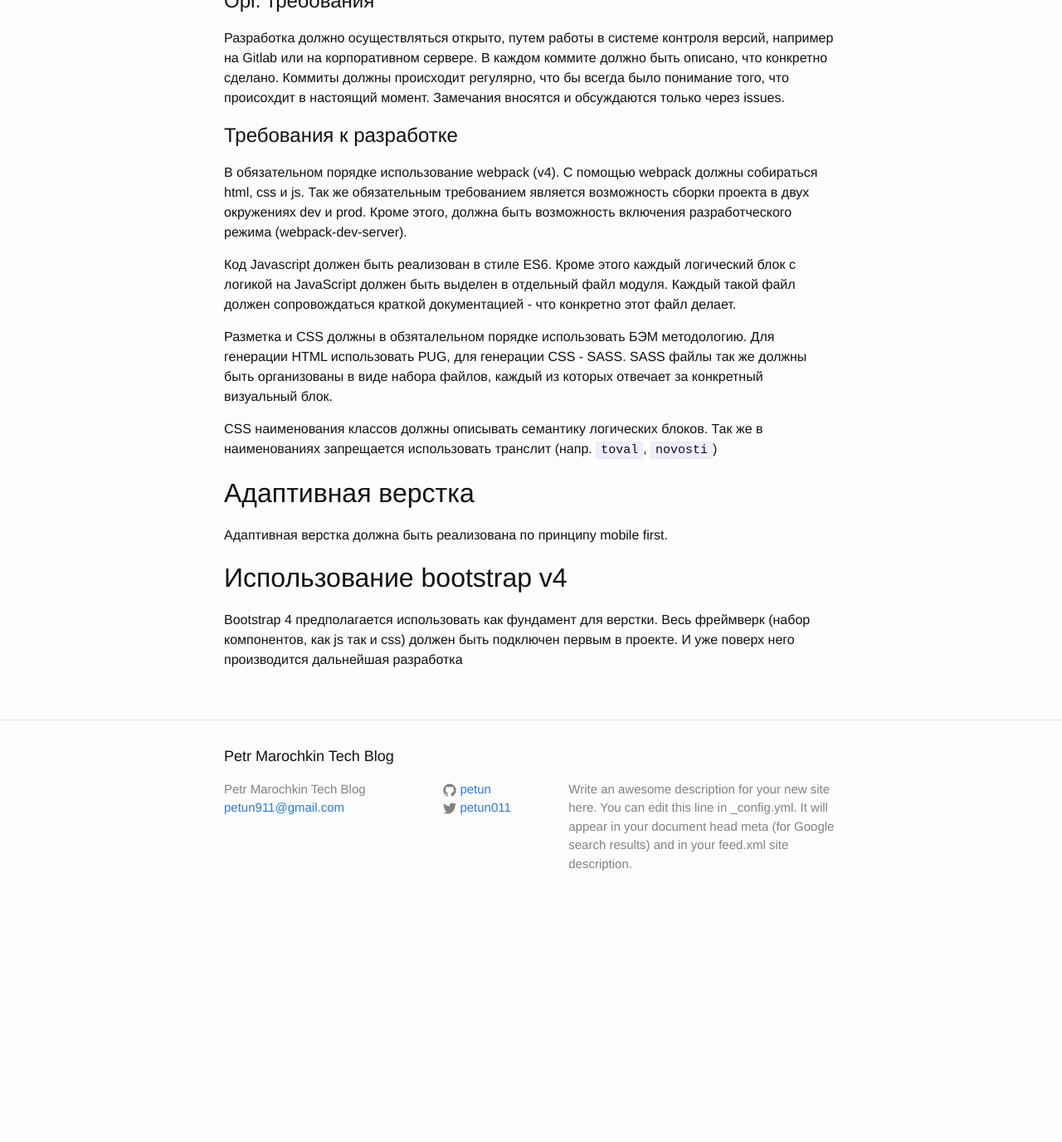
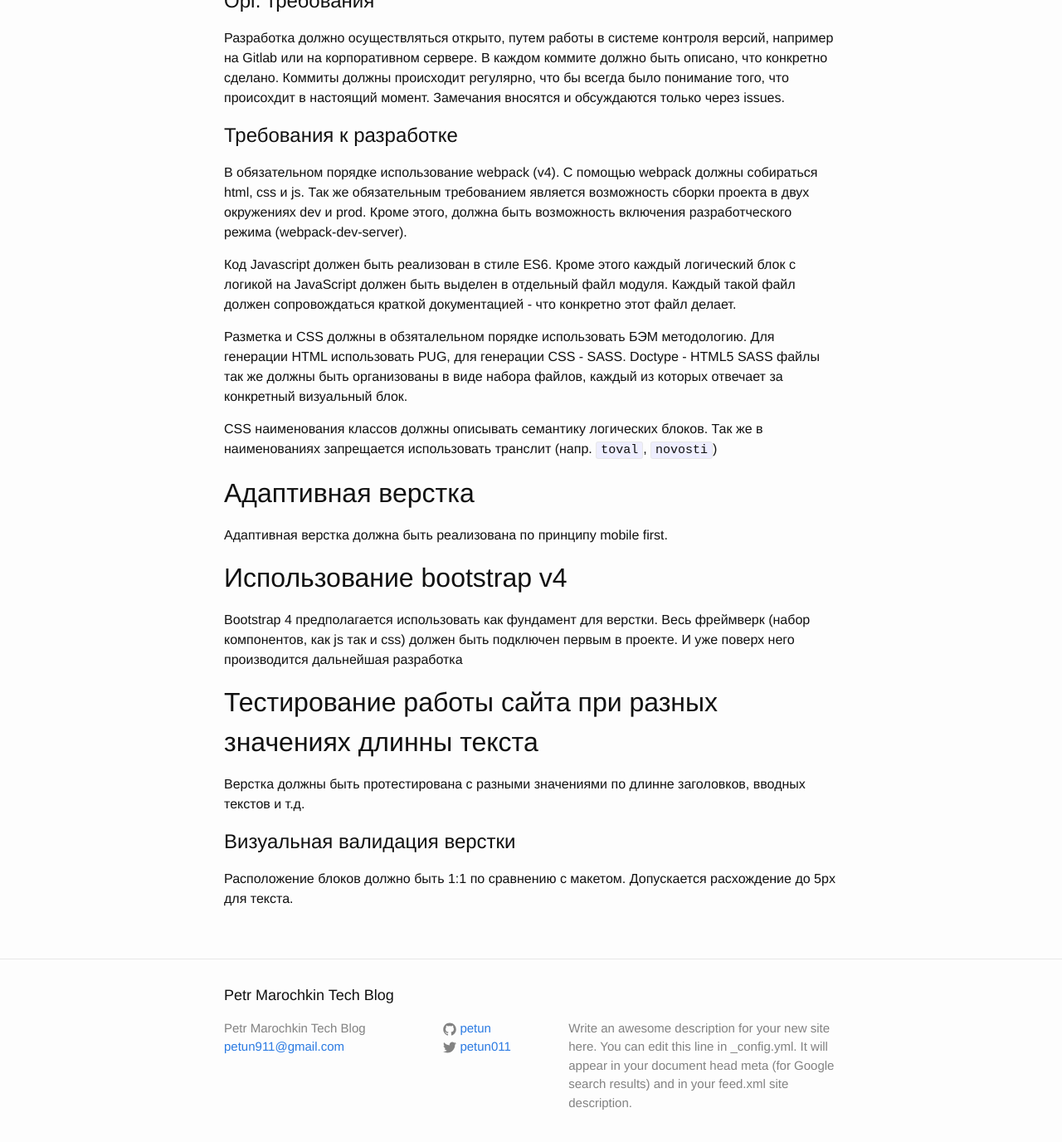
Before and after one commit to petun/petun.github.io, a Jekyll site: the page built from _posts/2016-08-03-html-requirments-for-bootstrap.markdown, in a window 1280 px wide and 1400 px high, scrolled down 3112 px. Shown: the top 1376 px of the window at 83% size. Built offline with Jekyll 4.4.1, drawn with Linux system fonts in a browser that asks for light colours; before the commit the page ends 4224 px from its top, so only the background shows below that.

Commit message:
Update 2016-08-03-html-requirments-for-bootstrap.markdown

```diff
--- a/_posts/2016-08-03-html-requirments-for-bootstrap.markdown
+++ b/_posts/2016-08-03-html-requirments-for-bootstrap.markdown
@@ -159,7 +159,7 @@ Yii2 Framework предоставляет очень большие возмож
 
 Код Javascript должен быть реализован в стиле ES6. Кроме этого каждый логический блок с логикой на JavaScript должен быть выделен в отдельный файл модуля. Каждый такой файл должен сопровождаться краткой документацией - что конкретно этот файл делает.
 
-Разметка и CSS должны в обзяталельном порядке использовать БЭМ методологию. Для генерации HTML использовать PUG, для генерации CSS - SASS.
+Разметка и CSS должны в обзяталельном порядке использовать БЭМ методологию. Для генерации HTML использовать PUG, для генерации CSS - SASS. Doctype - HTML5
 SASS файлы так же должны быть организованы в виде набора файлов, каждый из которых отвечает за конкретный визуальный блок.
 
 CSS наименования классов должны описывать семантику логических блоков. Так же в наименованиях запрещается использовать транслит (напр. `toval`, `novosti`)
@@ -169,3 +169,9 @@ CSS наименования классов должны описывать се
 
 ## Использование bootstrap v4
 Bootstrap 4 предполагается использовать как фундамент для верстки. Весь фреймверк (набор компонентов, как js так и css) должен быть подключен первым в проекте. И уже поверх него производится дальнейшая разработка
+
+## Тестирование работы сайта при разных значениях длинны текста
+Верстка должны быть протестирована с разными значениями по длинне заголовков, вводных текстов и т.д.
+
+# Визуальная валидация верстки
+Расположение блоков должно быть 1:1 по сравнению с макетом. Допускается расхождение до 5px для текста.
```
